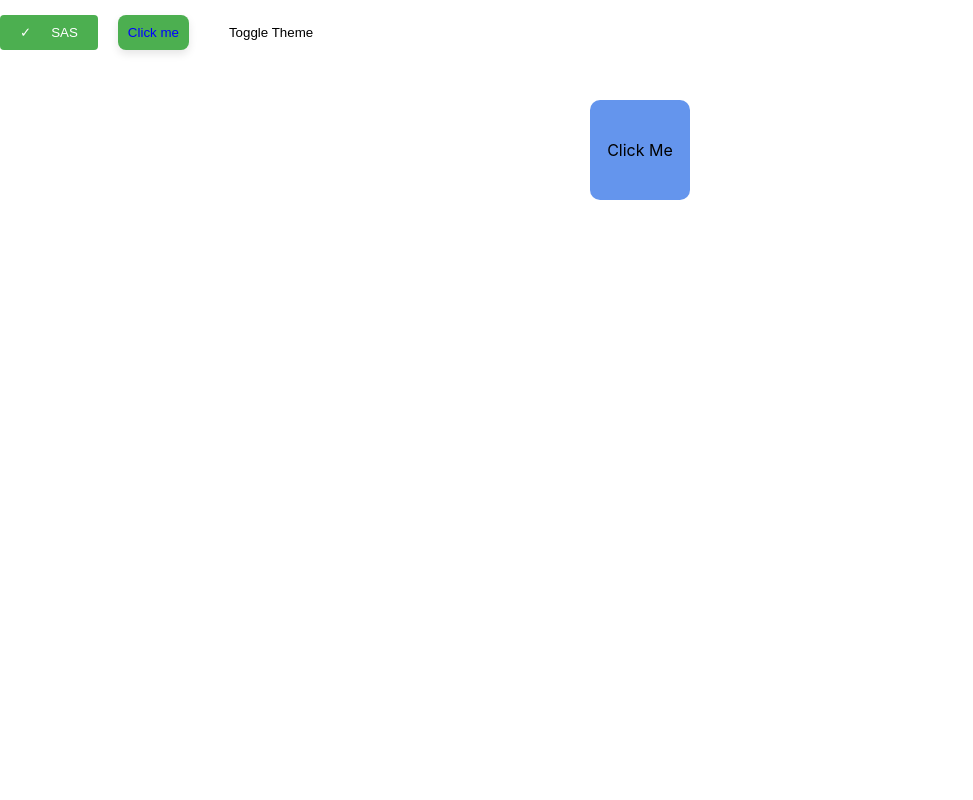
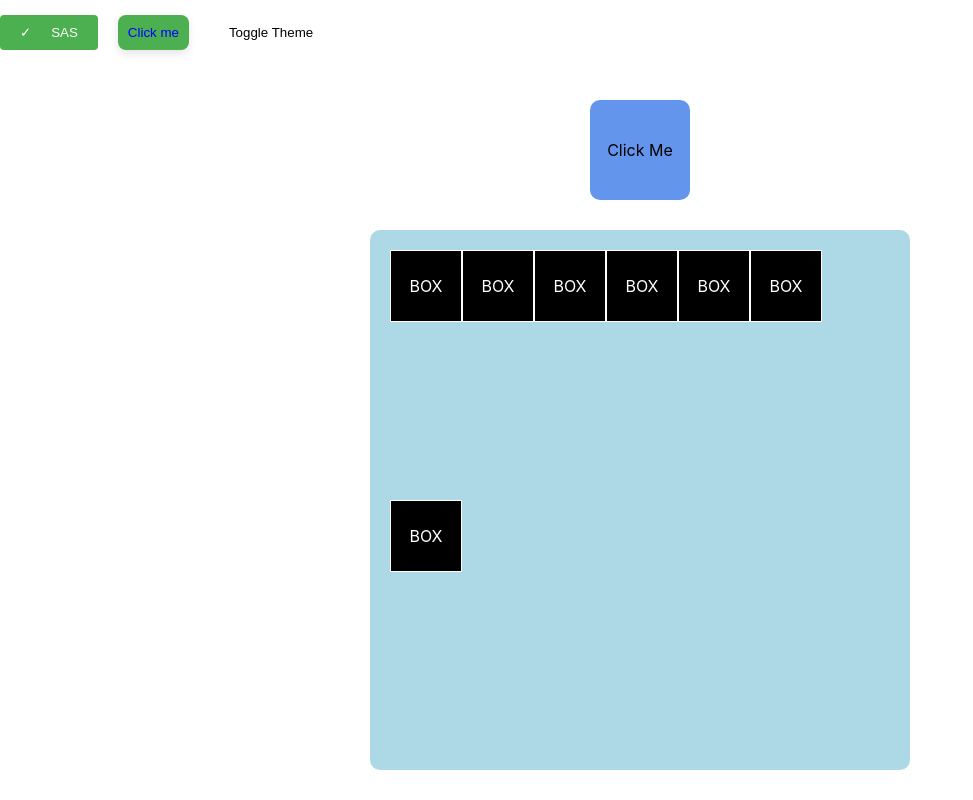
Before and after one commit to Traer3/ReactJs, a React (Create React App) app in the folder css-basics/: page / in a window 1280 px wide. Shown: the part 1338-2138 px from the top of the page, without its empty margins (0-973 px from the left). Before the commit the page ends 1568 px from the top, so only its background shows below. Built offline with nearby package versions, Linux system fonts and the light colour scheme.

Commit message:
Changes to be committed:

```diff
--- a/css-basics/src/App.js
+++ b/css-basics/src/App.js
@@ -14,6 +14,7 @@ import TestingStyledButton from './components/TestingStyledButton';
 import { ThemeProvider } from './components/ThemeContext';
 import ThemedButton from './components/ThemedButton';
 import AnimatedBox from './components/AnimatedBox';
+import PosterExample from './components/PosterExample';
 
 
 
@@ -72,6 +73,16 @@ function App() {
     </div>
 
 
+    <div
+         style={{
+         display: 'flex',
+         justifyContent: 'center',
+         alignItems: 'center',
+    }}
+    >
+        <PosterExample/>
+    </div>
+
     </div>
 
   );
--- /dev/null
+++ b/css-basics/src/components/PosterExample.jsx
@@ -0,0 +1,134 @@
+import React from "react";
+
+
+const PosterExample = () =>{
+
+    return(
+        <div
+        style={{
+            borderRadius: '10px',
+            display: 'flex',
+            flexWrap: 'wrap',
+            backgroundColor: 'lightblue',
+            justifyContent: 'flex-start',
+            alignItems: 'normal',
+            width: '500px',
+            height: '500px',
+            marginBottom: '30px',
+            padding:'20px',
+            columnGap: '0px'
+
+        }}
+        >
+
+            <div
+            style={{
+                border:'1px solid',
+                display: 'flex',
+                padding:'10px',
+                color: 'white',
+                backgroundColor: 'black',
+                justifyContent: 'center',
+                alignItems: 'center',
+                width: '50px',
+                height: '50px',
+                textAlign : 'center',
+                marginBottom: '0px',
+                marginTop: '0px',
+            }}
+            >BOX</div>
+           <div
+            style={{
+                border:'1px solid',
+                display: 'flex',
+                padding:'10px',
+                color: 'white',
+                backgroundColor: 'black',
+                justifyContent: 'center',
+                alignItems: 'center',
+                width: '50px',
+                height: '50px',
+                textAlign : 'center',
+                marginBottom: '0px',
+            }}
+            >BOX</div><div
+            style={{
+                border:'1px solid',
+                display: 'flex',
+                padding:'10px',
+                color: 'white',
+                backgroundColor: 'black',
+                justifyContent: 'center',
+                alignItems: 'center',
+                width: '50px',
+                height: '50px',
+                textAlign : 'center',
+                marginBottom: '0px',
+            }}
+            >BOX</div><div
+            style={{
+                border:'1px solid',
+                display: 'flex',
+                padding:'10px',
+                color: 'white',
+                backgroundColor: 'black',
+                justifyContent: 'center',
+                alignItems: 'center',
+                width: '50px',
+                height: '50px',
+                textAlign : 'center',
+                marginBottom: '0px',
+            }}
+            >BOX</div><div
+            style={{
+                border:'1px solid',
+                display: 'flex',
+                padding:'10px',
+                color: 'white',
+                backgroundColor: 'black',
+                justifyContent: 'center',
+                alignItems: 'center',
+                width: '50px',
+                height: '50px',
+                textAlign : 'center',
+                marginBottom: '0px',
+            }}
+            >BOX</div><div
+            style={{
+                border:'1px solid',
+                display: 'flex',
+                padding:'10px',
+                color: 'white',
+                backgroundColor: 'black',
+                justifyContent: 'center',
+                alignItems: 'center',
+                width: '50px',
+                height: '50px',
+                textAlign : 'center',
+                marginBottom: '0px',
+            }}
+            >BOX</div><div
+            style={{
+                border:'1px solid',
+                display: 'flex',
+                padding:'10px',
+                color: 'white',
+                backgroundColor: 'black',
+                justifyContent: 'center',
+                alignItems: 'center',
+                width: '50px',
+                height: '50px',
+                textAlign : 'center',
+                marginBottom: '0px',
+            }}
+            >BOX</div>
+
+
+
+
+        </div>
+    )
+
+}
+
+export default PosterExample
```
